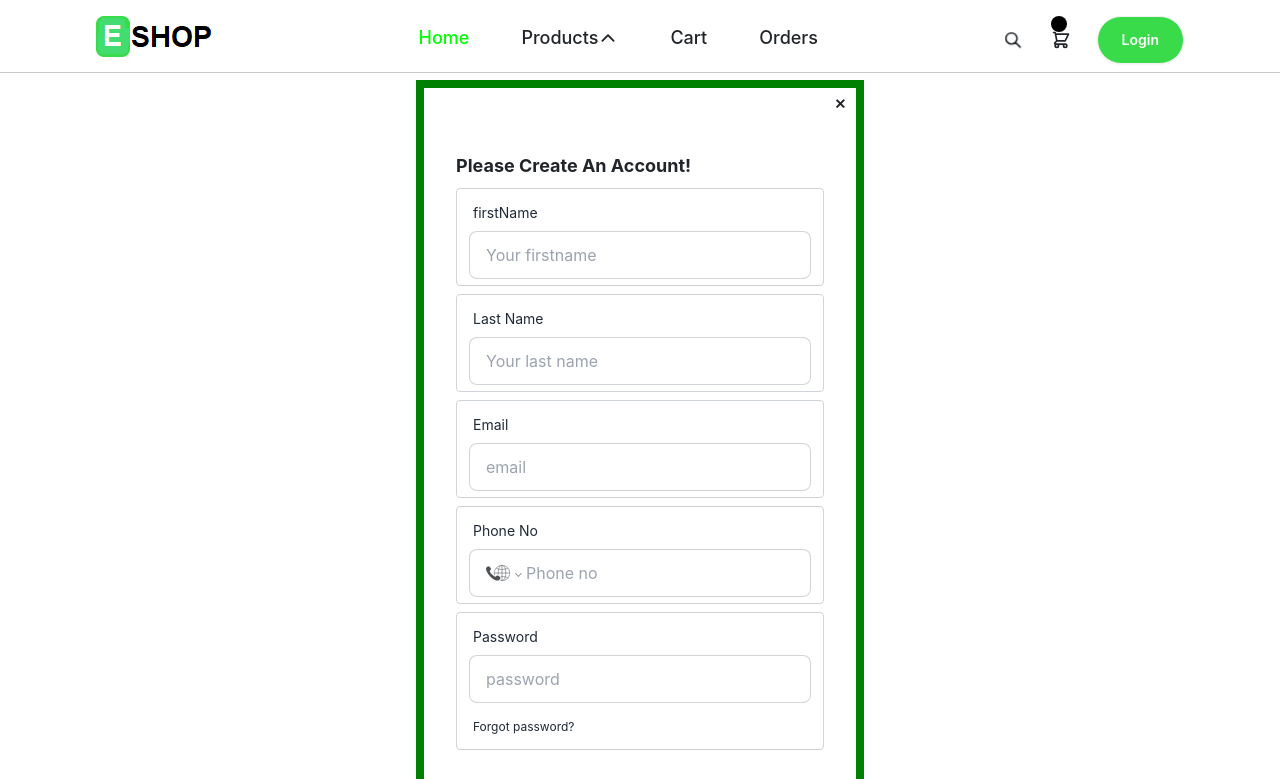
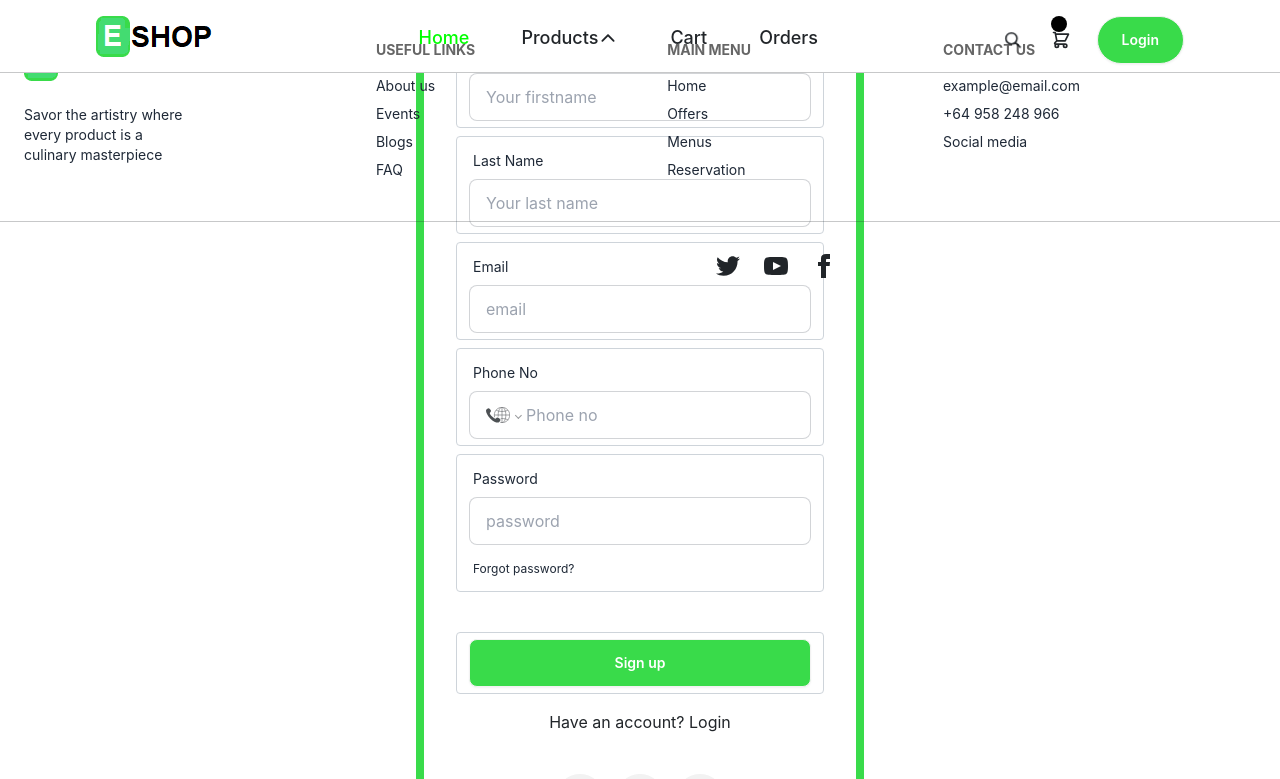
Before and after one commit to shakir737/mern-frontEnd, a React (Create React App) app: page /signup in a window 1280 px wide. Shown: the top 779 px of the page. Built offline with nearby package versions, Linux system fonts and the light colour scheme.

Commit message:
ec2 https url changed

```diff
--- a/src/components/Signup.jsx
+++ b/src/components/Signup.jsx
@@ -60,7 +60,8 @@ const Signup = (props) => {
   // login with google
   const handleRegister = () => {};
   return (
-    <div className="max-w-md bg-white border-8 border-[#008000] w-full mx-auto my-20">
+    <div className="drawer fixed w-full h-screen top-0 left-0  flex items-center justify-center">
+      <div className="max-w-md bg-white border-8 border-green w-full mx-auto rounded ">
         <div className="mb-5">
           <div className="flex flex-row justify-end">
             <button
@@ -162,6 +163,7 @@ const Signup = (props) => {
           <OAuth />
         </div>
       </div>
+    </div>
   );
 };
 
--- a/src/state/api.js
+++ b/src/state/api.js
@@ -2,8 +2,7 @@ import { createApi, fetchBaseQuery } from "@reduxjs/toolkit/query/react";
 
 export const api = createApi({
   baseQuery: fetchBaseQuery({
-    baseUrl:
-      "https://dskfra7y6a.execute-api.us-east-1.amazonaws.com/ecomerse/api/",
+    baseUrl: "https://54.82.34.110/api/",
     prepareHeaders: (headers, { getState }) => {
       let user = getState();
       const {
```
Lines whose indentation alone changed are shown as unchanged.
